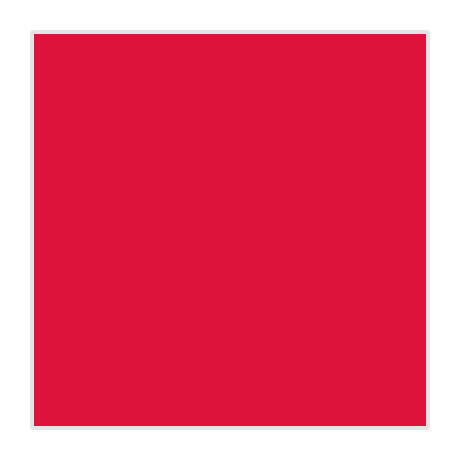
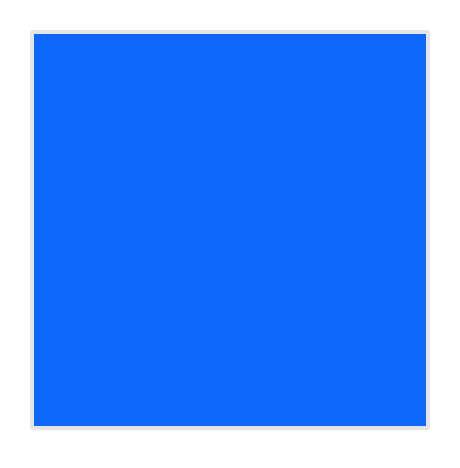
Before and after one commit to monsieurluge/random-avatar-generator, an Electron app: page desktop/sources/index.html in a window 460 px wide. Drawn offline with Linux system fonts and the light colour scheme.

Commit message:
set a random avatar background color

```diff
--- a/desktop/sources/index.html
+++ b/desktop/sources/index.html
@@ -6,6 +6,7 @@
         <meta name="viewport" content="width=device-width, initial-scale=1.0">
         <link rel="stylesheet" type="text/css" href="links/reset.css" />
         <link rel="stylesheet" type="text/css" href="links/main.css" />
+        <script src="scripts/lib/helpers.js"></script>
         <script src="scripts/avatar.js"></script>
         <script src="scripts/client.js"></script>
         <script src="scripts/renderer.js"></script>
--- a/desktop/sources/scripts/avatar.js
+++ b/desktop/sources/scripts/avatar.js
@@ -4,8 +4,9 @@ function Avatar() {
   this.draw = function(context) {
     const width = context.canvas.width
     const height = context.canvas.height
+    const color = randomColor()
     context.clearRect(0, 0, width, height)
-    context.fillStyle = 'crimson'
+    context.fillStyle = `rgb(${color.red}, ${color.green}, ${color.blue})`
     context.fillRect(4, 4, width - 8, height - 8)
   }
 }
```
